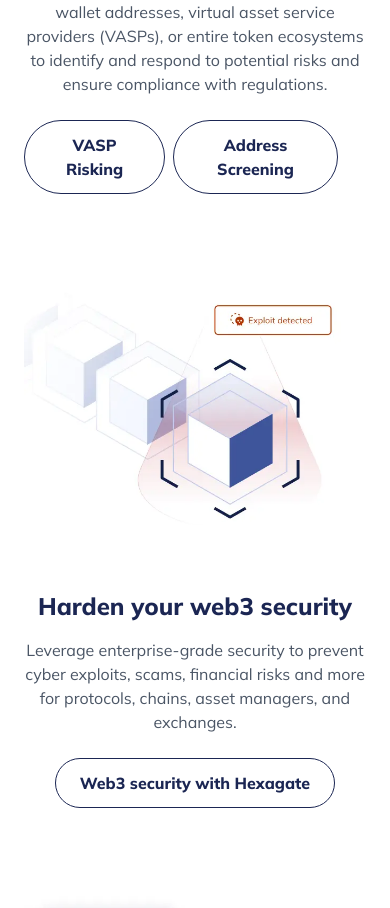
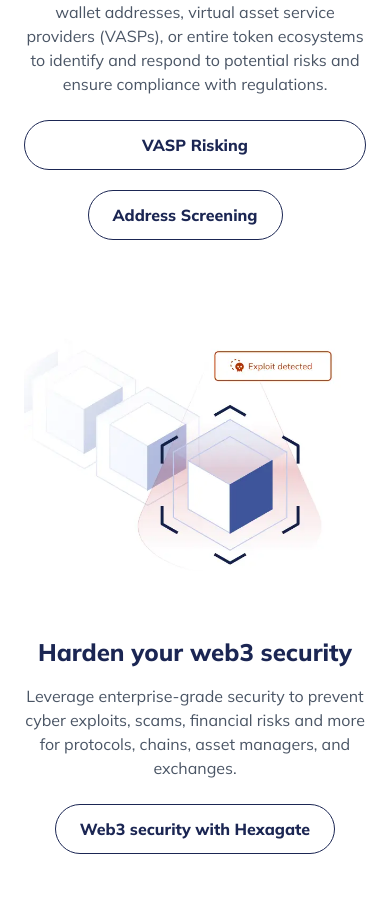
Before and after one commit to heettimbadiya/blockchain-intelligence-website, a React (Vite) app: page / in a window 390 px wide. Shown: the part 5408-6316 px from the top of the page. Built offline with nearby package versions, Linux system fonts and the light colour scheme; the HTML template or start-up script is replaced by a standard one.

Commit message:
- small changes

```diff
--- a/src/components/home/LatestInsightsSection.jsx
+++ b/src/components/home/LatestInsightsSection.jsx
@@ -13,7 +13,7 @@
           </h2>
           <button
               onClick={() => navigate("/contact")}
-              className="bg-[#27346a] hover:bg-[#1b2653] text-white font-semibold py-3 px-6 rounded-full transition-colors"
+              className="bg-[#27346a] cursor-pointer hover:bg-[#1b2653] text-white font-semibold py-3 px-6 rounded-full transition-colors"
           >
             Request a demo
           </button>
@@ -39,7 +39,7 @@
             />
             <button
                 type="submit"
-                className="bg-[#27346a] hover:bg-[#1b2653] text-white font-semibold px-8 py-3 rounded-full transition-colors w-full sm:w-auto"
+                className="bg-[#27346a] cursor-pointer hover:bg-[#1b2653] text-white font-semibold px-8 py-3 rounded-full transition-colors w-full sm:w-auto"
             >
               Subscribe
             </button>
--- a/src/components/home/SolutionsOverviewSection.jsx
+++ b/src/components/home/SolutionsOverviewSection.jsx
@@ -136,12 +136,12 @@
                     <p className="text-gray-600 mb-6">{item.description}</p>
                     <div>
 
-                      <div className={item.buttonText2 ? "flex gap-2" : ""}>
+                      <div className={item.buttonText2 ? "flex flex-col sm:flex-row gap-2" : ""}>
                       <button className="px-6 cursor-pointer py-3 border border-[#1b2653] text-[#1b2653] font-extrabold rounded-full hover:bg-[#1b2653] hover:text-white transition" onClick={() => navigate("/contact")}>
                         {item.buttonText}
                       </button>
 
-                      {item.buttonText2 && <div className={'mr-2'}> <button
+                      {item.buttonText2 && <div className={'sm:mr-2 mt-3 sm:mt-0'}> <button
                           className="px-6 cursor-pointer py-3 border border-[#1b2653] text-[#1b2653] font-extrabold rounded-full hover:bg-[#1b2653] hover:text-white mr-5" onClick={() => navigate("/contact")}>
                         {item.buttonText2}
                       </button> </div>}
```
